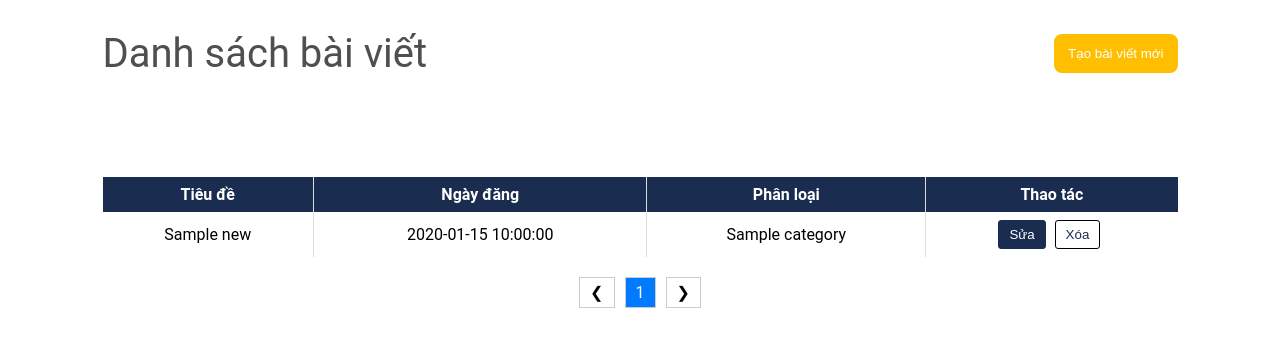
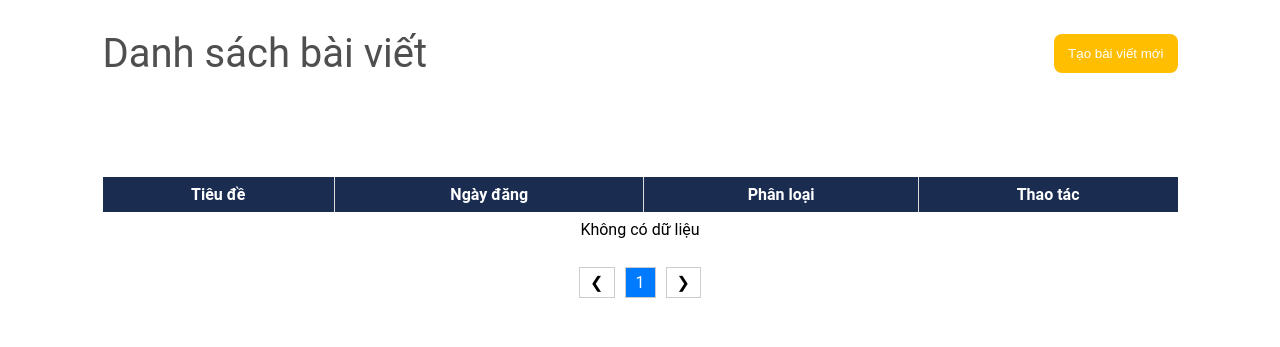
Before and after one commit to ksm-on-the-way/PTUDW_DACK, a PHP site: page /news_mgt.php in a window 1280 px wide. Shown: the top 347 px of the page. Run offline with PHP 8.4, Linux system fonts and the light colour scheme; tables that the repository leaves empty or names only in its code hold one stand-in row (values such as "Sample post").

Commit message:
add delete logic

```diff
--- a/admin/news_mgt.php
+++ b/admin/news_mgt.php
@@ -108,6 +108,7 @@
 $query = "SELECT n.news_id, n.news_title, n.news_date, c.news_category_name
 FROM news n
 LEFT JOIN news_categories c ON n.news_category_id = c.news_category_id
+WHERE n.is_deleted = '0'
 ORDER BY n.news_date DESC
 LIMIT $startRow, $rowsPerPage";
 
@@ -131,13 +132,26 @@
         $table_body .= "<td>" . $row['news_category_name'] . "</td>";
         $table_body .= '<td>
                         <button class="edit-btn" onclick="redirectToEditNews('.$row['news_id'].')">Sửa</button>
-                        <button class="delete-btn" >Xóa</button>
+                        <form method="post" action="" id="form-delete-news">
+                            <input type="hidden" name="newsid" value="'. $row['news_id'] .'"> <--! hidden input cho nút xóa -->
+                            <button class="delete-btn" onclick="handleClick()">Xóa</button>
+                        </form>
                        </td>';
         $table_body .= "</tr>";
     }
 } else {
     // Nếu không có dữ liệu, hiển thị dòng thông báo
     $table_body .= "<tr><td colspan='5'>Không có dữ liệu</td></tr>";
+}
+if ($_SERVER["REQUEST_METHOD"] == "POST") { //kiểm tra phương thức post xóa dữ liệu
+    $news_id = $_POST['newsid'];
+    $dquery = "UPDATE news SET is_deleted = '1' WHERE news_id = '$news_id'";
+    if (chayTruyVanKhongTraVeDL($link, $dquery)) {
+        // Redirect hoặc cập nhật trang tại đây nếu cần thiết
+        echo "<script> window.location.href='admin.php?handle=news-management';</script>";
+    } else {
+        echo "Xóa dữ liệu thất bại: ";
+    }
 }
 // Giải phóng bộ nhớ sau khi sử dụng
 giaiPhongBoNho($link, $result);
@@ -185,5 +199,11 @@
 
     window.location.href = 'admin.php?handle=edit-news&id=id'+id;
 }
+function handleClick() { //hiển thị thông báo xác nhận xóa khi nhấn nút
+    if (confirm("Bạn có chắc chắn muốn xóa?")) {
+        // Nếu người dùng xác nhận muốn xóa
+        document.getElementById("form-delete-news").submit(); // Gửi form
+    }
+}
 
 </script>
--- a/news_article.php
+++ b/news_article.php
@@ -4,7 +4,7 @@
     $article_id = $_GET["id"];
     $link = null;
     taoKetNoi($link);
-    $sql = "SELECT * FROM news WHERE news_id =".$article_id;
+    $sql = "SELECT * FROM news WHERE news_id ='.$article_id.' AND is_deleted='0'";
     $result = chayTruyVanTraVeDL($link, $sql);
 if(mysqli_num_rows($result)!=0) { //kiểm tra có id hay không
     include_once "header.php";
@@ -37,7 +37,7 @@
   $sql = "SELECT n.*, news_categories.*
   FROM news n
   JOIN news_categories ON n.news_category_id = news_categories.news_category_id
-  WHERE n.news_id != $article_id
+  WHERE n.news_id != $article_id AND n.is_deleted='0'
   ORDER BY n.news_date DESC
   "; //truy vấn các bài viết và sắp xếp dựa trên ngày đăng
   $result = chayTruyVanTraVeDL($link, $sql);;
```
